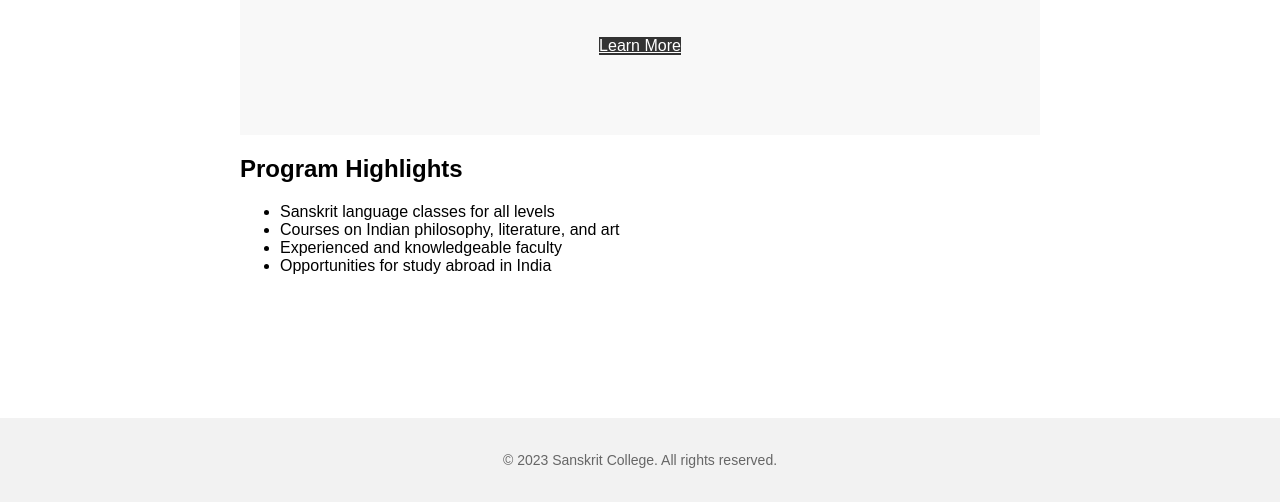
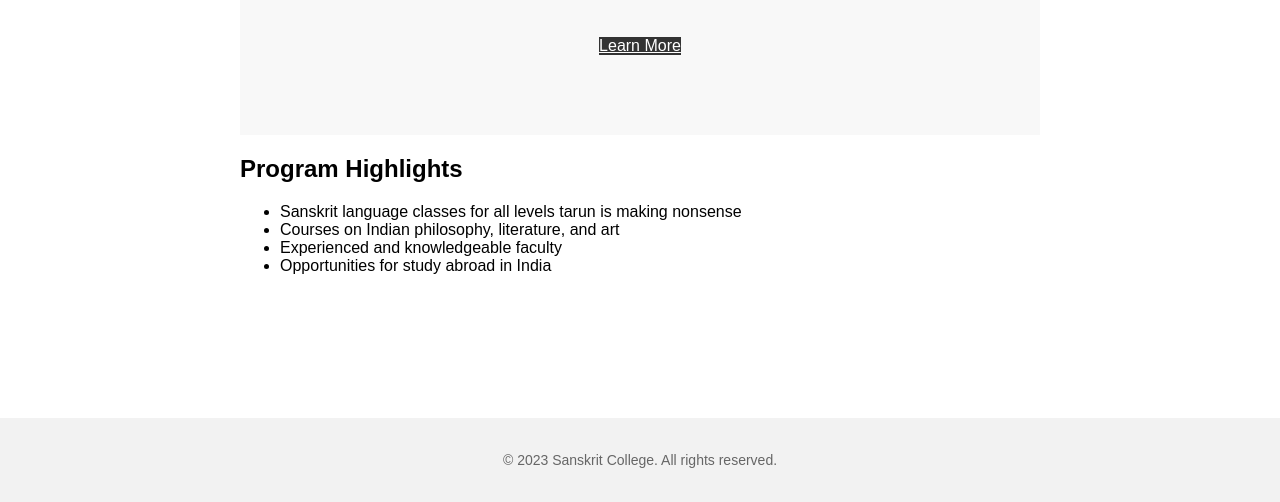
Before and after one commit to tarunprakashporam/Making-a-website-from-chat-gpt, a plain HTML site: page index.html in a window 1280 px wide. Shown: the part 298-800 px from the top of the page. Drawn offline with Linux system fonts and the light colour scheme.

Commit message:
Update index.html

```diff
--- a/index.html
+++ b/index.html
@@ -28,7 +28,7 @@
        <section class="highlights">
          <h2>Program Highlights</h2>
          <ul>
-           <li><i class="fas fa-check"></i>Sanskrit language classes for all levels</li>
+           <li><i class="fas fa-check"></i>Sanskrit language classes for all levels tarun is making nonsense</li>
            <li><i class="fas fa-check"></i>Courses on Indian philosophy, literature, and art</li>
            <li><i class="fas fa-check"></i>Experienced and knowledgeable faculty</li>
            <li><i class="fas fa-check"></i>Opportunities for study abroad in India</li>
```
